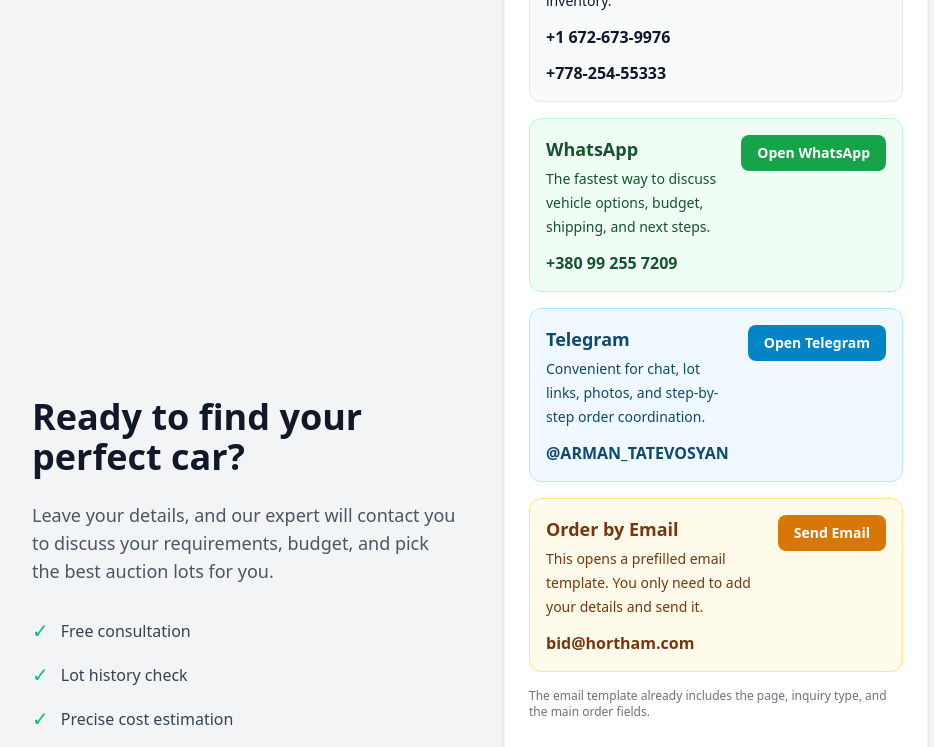
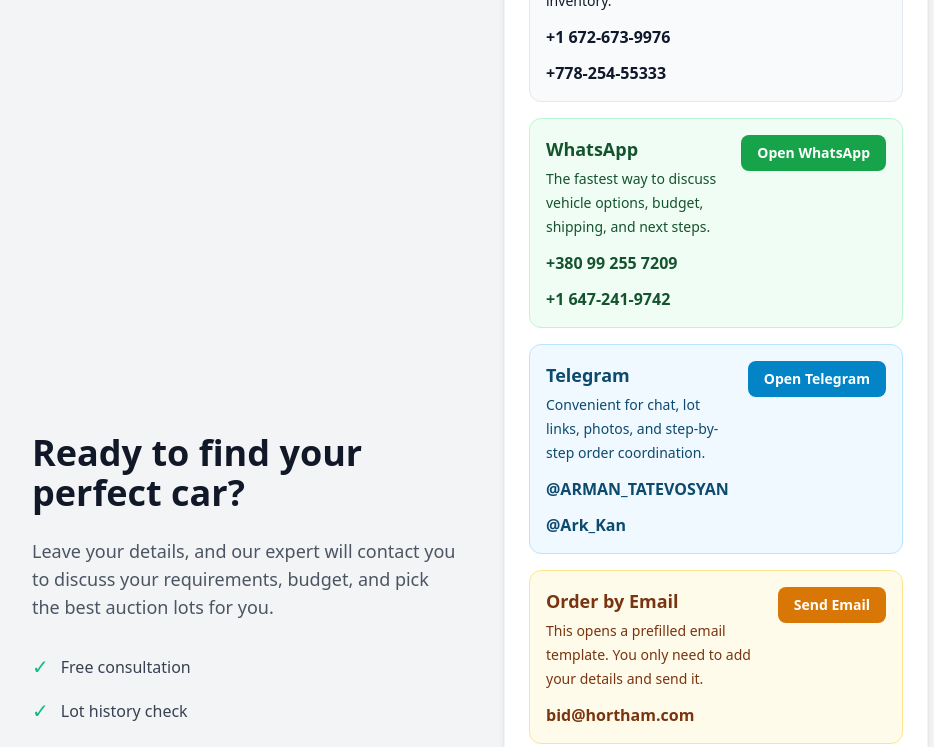
Before and after one commit to ark-crisisfix/USED-USA-CARS, a Next.js app: page / in a window 1280 px wide. Shown: the part 6360-7107 px from the top of the page, without its empty margins (160-1094 px from the left). Built offline with nearby package versions, Linux system fonts and the light colour scheme.

Commit message:
Add extra WhatsApp and Telegram contacts

```diff
--- a/components/LeadFormUniversal.tsx
+++ b/components/LeadFormUniversal.tsx
@@ -64,14 +64,18 @@ type ContactCopy = {
   anyOption: string;
 };
 
-const WHATSAPP_NUMBER = "380992557209";
-const WHATSAPP_LABEL = "+380 99 255 7209";
+const WHATSAPP_CONTACTS = [
+  { label: "+380 99 255 7209", href: "https://wa.me/380992557209" },
+  { label: "+1 647-241-9742", href: "https://wa.me/16472419742" },
+] as const;
 const CALL_NUMBERS = [
   { label: "+1 672-673-9976", href: "tel:+16726739976" },
   { label: "+778-254-55333", href: "tel:+77825455333" },
 ] as const;
-const TELEGRAM_USERNAME = "@ARMAN_TATEVOSYAN";
-const TELEGRAM_URL = "https://t.me/ARMAN_TATEVOSYAN";
+const TELEGRAM_CONTACTS = [
+  { label: "@ARMAN_TATEVOSYAN", href: "https://t.me/ARMAN_TATEVOSYAN" },
+  { label: "@Ark_Kan", href: "https://t.me/Ark_Kan" },
+] as const;
 const ORDER_EMAIL = "bid@hortham.com";
 
 function getCopy(locale: "en" | "ru"): ContactCopy {
@@ -308,28 +312,31 @@ export default function LeadFormUniversal({
         cta: copy.callCta,
         tone: "bg-slate-50 border-slate-200 text-slate-900",
         buttonTone: "bg-slate-900 hover:bg-slate-800 text-white",
-      phoneLinks: CALL_NUMBERS,
+        links: CALL_NUMBERS,
         value: "",
       },
       {
         title: copy.whatsappTitle,
         body: copy.whatsappBody,
-      value: WHATSAPP_LABEL,
-      href: `https://wa.me/${WHATSAPP_NUMBER}?text=${buildWhatsAppText(locale, pathname)}`,
+        value: "",
+        href: `${WHATSAPP_CONTACTS[0].href}?text=${buildWhatsAppText(locale, pathname)}`,
         cta: copy.whatsappCta,
         tone: "bg-green-50 border-green-200 text-green-900",
         buttonTone: "bg-green-600 hover:bg-green-700 text-white",
-      phoneLinks: undefined,
+        links: WHATSAPP_CONTACTS.map((item) => ({
+          label: item.label,
+          href: `${item.href}?text=${buildWhatsAppText(locale, pathname)}`,
+        })),
       },
       {
         title: copy.telegramTitle,
         body: copy.telegramBody,
-      value: TELEGRAM_USERNAME,
-      href: TELEGRAM_URL,
+        value: "",
+        href: TELEGRAM_CONTACTS[0].href,
         cta: copy.telegramCta,
         tone: "bg-sky-50 border-sky-200 text-sky-900",
         buttonTone: "bg-sky-600 hover:bg-sky-700 text-white",
-      phoneLinks: undefined,
+        links: TELEGRAM_CONTACTS,
       },
       {
         title: copy.emailTitle,
@@ -339,7 +346,7 @@ export default function LeadFormUniversal({
         cta: copy.emailCta,
         tone: "bg-amber-50 border-amber-200 text-amber-900",
         buttonTone: "bg-amber-600 hover:bg-amber-700 text-white",
-      phoneLinks: undefined,
+        links: undefined,
       },
   ];
 
@@ -416,11 +423,17 @@ export default function LeadFormUniversal({
               <div>
                 <h4 className="text-lg font-bold">{card.title}</h4>
                 <p className="mt-1 text-sm leading-6">{card.body}</p>
-                {card.phoneLinks ? (
+                {card.links ? (
                   <div className="mt-3 flex flex-wrap gap-3">
-                    {card.phoneLinks.map((phone) => (
-                      <a key={phone.href} href={phone.href} className="font-semibold underline-offset-2 hover:underline">
-                        {phone.label}
+                    {card.links.map((link) => (
+                      <a
+                        key={link.href}
+                        href={link.href}
+                        target={card.title === copy.callTitle ? undefined : "_blank"}
+                        rel={card.title === copy.callTitle ? undefined : "noreferrer"}
+                        className="font-semibold underline-offset-2 hover:underline"
+                      >
+                        {link.label}
                       </a>
                     ))}
                   </div>
```
Lines whose indentation alone changed are shown as unchanged.
